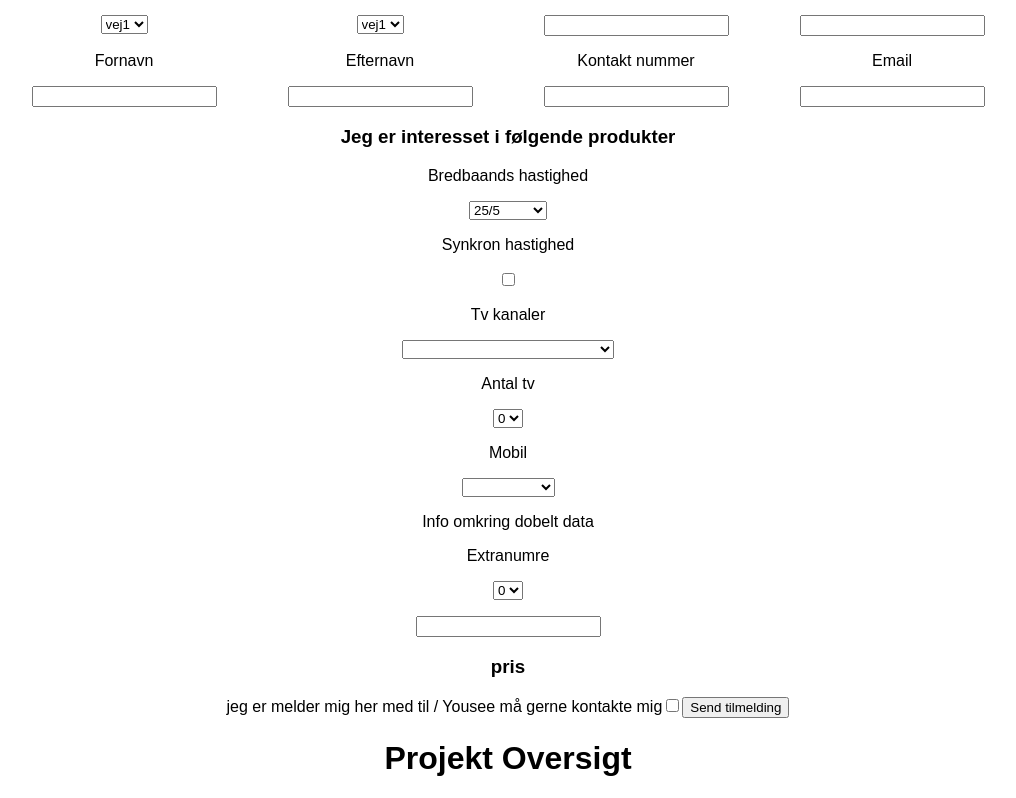
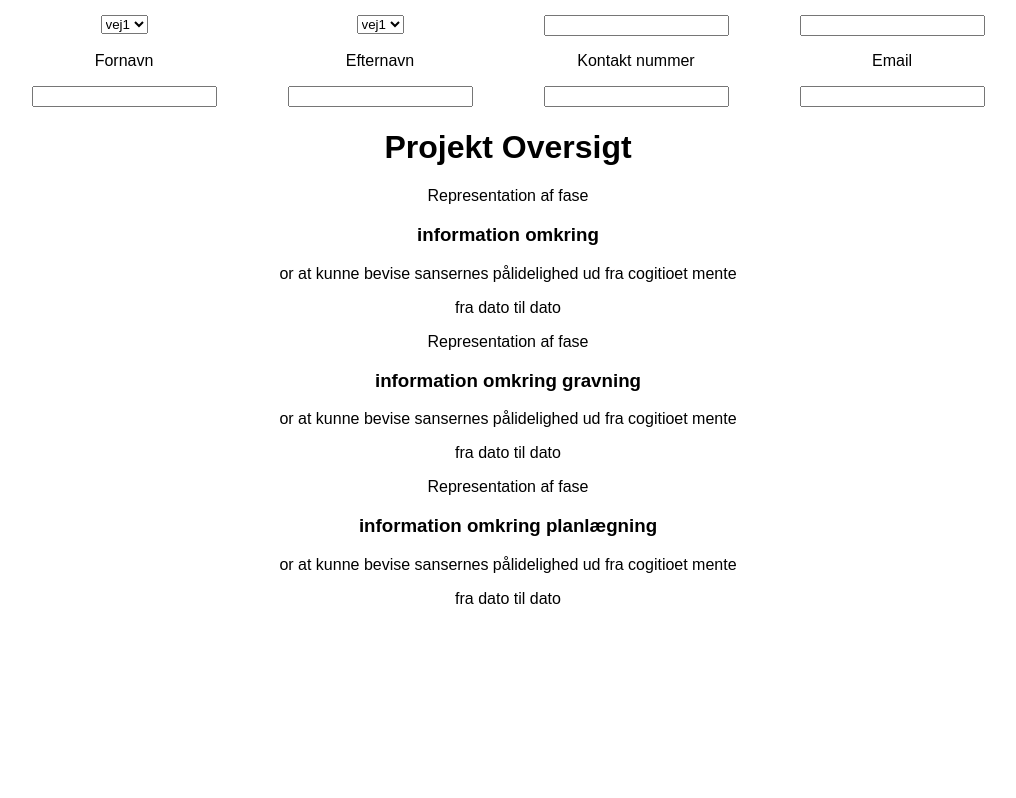
Before and after one commit to Lean-Rasmussen/bredbaandpulje, a React (Create React App) app: page /information in a window 1280 px wide. Shown: the part 742-1540 px from the top of the page, without its empty margins (132-1148 px from the left). After the commit the page ends 1366 px from the top, so only its background shows below. Built offline with nearby package versions, Linux system fonts and the light colour scheme.

Commit message:
layout in components for organisation and prepare for React route

```diff
--- a/src/App.js
+++ b/src/App.js
@@ -1,4 +1,7 @@
 import React, { Component } from 'react';
+import Information from './components/information'
+import Progress from './components/progress'
+import Tilmelding from './components/tilmelding'
 import './App.css';
 
 class App extends Component {
@@ -78,134 +81,10 @@ class App extends Component {
                 return <li className= 'navElement'>{name}</li>})}
           </ul>
         </div>
-        <div className='InformationContainer'>
-          <h1> {this.state.Navbar[0]}</h1>
-          <h3> {this.state.information[0]}</h3>
-          <p className="App-intro"> In philosophy, a relation is a type of fact that is true or
-          false of two things. For instance, "being taller than" is a relation that is true of "Shaquille O'Neal
-          and Ross Perot" and false of "the Empire State building and Mt. Everest." Substances or things have properties
-          ("this spot is red"). Relations on the other hand obtain between two substances ("this spot is bigger than that spot")
-          or two properties ("this red is a darker shade than that red"). There are two major kinds of
-          relations:[1] ontological and epistemological. Ontological relations are entities like "father",
-          which is a person considered in his relation to a child. Epistemological relations are often logical connections
-          that obtain between two concepts or ideas, like "entailment." The fact that all men are mortal and that Socrates
-          is a man entails that Socrates is mortal—the relation between Socrates' mortality and the mortality of all
-           men is an entailment relation.</p>
-
-          <h3> {this.state.information[1]}</h3>
-          <p>In philosophy, a relation is a type of fact that is true or
-          false of two things. For instance, "being taller than" is a relation that is true of "Shaquille O'Neal
-          and Ross Perot" and false of "the Empire State building and Mt. Everest." Substances or things have properties
-          ("this spot is red"). Relations on the other hand obtain between two substances ("this spot is bigger than that spot")
-          or two properties ("this red is a darker shade than that red"). There are two major kinds of
-          relations:[1] ontological and epistemological. Ontological relations are entities like "father",
-          which is a person considered in his relation to a child. Epistemological relations are often logical connections
-          that obtain between two concepts or ideas, like "entailment." The fact that all men are mortal and that Socrates
-          is a man entails that Socrates is mortal—the relation between Socrates' mortality and the mortality of all
-           men is an entailment relation.</p>
-        </div>
-
-
-        <div className ='Tilmelding'>
-          <h1> {this.state.Navbar[1]}</h1>
-           <h3> Adresse </h3>
-          <form className= 'personInfo'>
-          <div className='personItem'>
-            <p>Vejnavn</p><select>
-                {this.state.adresser.vejnavne.map(function(vej){
-                  return <option>{vej}</option>
-                })}
-              </select>
-              </div>
-              <div className='personItem'>
-              <p>Hus nummer</p><select>
-                {this.state.adresser.vejnavne.map(function(nummer){
-                  return <option>{nummer}</option>
-                })}
-              </select>
-              </div>
-            <div className='personItem'>
-            <p> Etage</p><input></input>
-            </div>
-            <div className='personItem'>
-            <p>Side</p><input></input>
-            </div>
-            <div className='personItem'>
-            <p>Fornavn</p><input></input>
-            </div>
-            <div className='personItem'>
-            <p>Efternavn</p><input></input>
-            </div>
-            <div className='personItem'>
-            <p>Kontakt nummer</p><input></input>
-            </div>
-            <div className='personItem'>
-            <p>Email</p><input></input>
-            </div>
-          </form>
-
-          <h3> Jeg er interesset i følgende produkter</h3>
-          <p>Bredbaands hastighed</p><select>
-            {this.state.BredbaandsHastigheder.map(function(hastighed){
-              return <option>{hastighed.speed}</option>
-            })}
-          </select>
-          <p>Synkron hastighed</p> <input type='checkbox'></input>
-
-          <p>Tv kanaler</p><select>
-            {this.state.TvPakker.map(function(TvPakke){
-              return <option>{TvPakke.pakke}</option>
-            })}
-          </select>
-
-          <p>Antal tv</p><select>
-            {this.state.antal.map(function(nummer){
-              return <option>{nummer}</option>
-            })}
-          </select>
-
-          <p>Mobil</p><select>
-          {this.state.MobilAbo.map(function(abo){
-              return <option>{abo.name}</option>
-            })}
-
-          </select>
-          <p>Info omkring dobelt data</p>
-
-          <p>Extranumre</p><select>
-          {this.state.antal.map(function(nummer){
-              return <option>{nummer}</option>
-            })}
-
-          </select>
-          <p></p><input></input>
-          <h3> pris </h3>
-          <p1> jeg er melder mig her med til / Yousee må gerne kontakte mig</p1>
-          <input type='checkbox'></input>
-          <button> Send tilmelding </button>
-        </div>
-
-        <div className= 'ProjektOversigt'>
-        <h1>{this.state.Navbar[2]}</h1>
-
-        <div>Representation af fase</div>
-        <h3>information omkring </h3>
-        <p>{this.state.faseBeskrivelser[0]} </p>
-        <p>{this.state.faseTid[0]} </p>
-
-
-        <div>Representation af fase </div>
-        <h3>information omkring gravning</h3>
-        <p>{this.state.faseBeskrivelser[1]} </p>
-        <p>{this.state.faseTid[1]} </p>
-
-        <div>Representation af fase </div>
-        <h3>information omkring planlægning</h3>
-        <p>{this.state.faseBeskrivelser[2]} </p>
-        <p>{this.state.faseTid[2]} </p>
-        </div>
-
-      </div>
+       <Information Navbar = {this.state.Navbar}  information={this.state.information} > </Information>
+       <Tilmelding Navbar = {this.state.Navbar}  adresser={this.state.adresser} > </Tilmelding>
+       <Progress Navbar = {this.state.Navbar} faseTid={this.state.faseTid}  faseBeskrivelser= {this.state.faseBeskrivelser}></Progress>
+    </div>
     );
   }
 }
--- /dev/null
+++ b/src/components/information.js
@@ -0,0 +1,35 @@
+import React, { Component } from 'react';
+class Information extends Component {
+
+  render(){
+    return(
+    	<div className='InformationContainer'>
+          <h1> {this.props.Navbar[0]}</h1>
+          <h3> {this.props.information[0]}</h3>
+          <p className="App-intro"> In philosophy, a relation is a type of fact that is true or
+          false of two things. For instance, "being taller than" is a relation that is true of "Shaquille O'Neal
+          and Ross Perot" and false of "the Empire State building and Mt. Everest." Substances or things have properties
+          ("this spot is red"). Relations on the other hand obtain between two substances ("this spot is bigger than that spot")
+          or two properties ("this red is a darker shade than that red"). There are two major kinds of
+          relations:[1] ontological and epistemological. Ontological relations are entities like "father",
+          which is a person considered in his relation to a child. Epistemological relations are often logical connections
+          that obtain between two concepts or ideas, like "entailment." The fact that all men are mortal and that Socrates
+          is a man entails that Socrates is mortal—the relation between Socrates' mortality and the mortality of all
+           men is an entailment relation.</p>
+
+          <h3> {this.props.information[1]}</h3>
+          <p>In philosophy, a relation is a type of fact that is true or
+          false of two things. For instance, "being taller than" is a relation that is true of "Shaquille O'Neal
+          and Ross Perot" and false of "the Empire State building and Mt. Everest." Substances or things have properties
+          ("this spot is red"). Relations on the other hand obtain between two substances ("this spot is bigger than that spot")
+          or two properties ("this red is a darker shade than that red"). There are two major kinds of
+          relations:[1] ontological and epistemological. Ontological relations are entities like "father",
+          which is a person considered in his relation to a child. Epistemological relations are often logical connections
+          that obtain between two concepts or ideas, like "entailment." The fact that all men are mortal and that Socrates
+          is a man entails that Socrates is mortal—the relation between Socrates' mortality and the mortality of all
+           men is an entailment relation.</p>
+        </div>
+    	)
+  }
+}
+export default Information;
--- /dev/null
+++ b/src/components/progress.js
@@ -0,0 +1,28 @@
+import React, { Component } from 'react';
+class Progress extends Component {
+
+  render(){
+    return(
+    <div className= 'ProjektOversigt'>
+        <h1>{this.props.Navbar[2]}</h1>
+
+        <div>Representation af fase</div>
+        <h3>information omkring </h3>
+        <p>{this.props.faseBeskrivelser[0]} </p>
+        <p>{this.props.faseTid[0]} </p>
+
+
+        <div>Representation af fase </div>
+        <h3>information omkring gravning</h3>
+        <p>{this.props.faseBeskrivelser[1]} </p>
+        <p>{this.props.faseTid[1]} </p>
+
+        <div>Representation af fase </div>
+        <h3>information omkring planlægning</h3>
+        <p>{this.props.faseBeskrivelser[2]} </p>
+        <p>{this.props.faseTid[2]} </p>
+     </div>
+      )
+  }
+}
+export default Progress;
--- /dev/null
+++ b/src/components/tilmelding.js
@@ -0,0 +1,47 @@
+import React, { Component } from 'react';
+class Tilmelding extends Component {
+
+  render(){
+    return(
+    <div>
+     <h1> {this.props.Navbar[1]}</h1>
+             <h3> Adresse </h3>
+            <form className= 'personInfo'>
+            <div className='personItem'>
+              <p>Vejnavn</p><select>
+                  {this.props.adresser.vejnavne.map(function(vej){
+                    return <option>{vej}</option>
+                  })}
+                </select>
+                </div>
+                <div className='personItem'>
+                <p>Hus nummer</p><select>
+                  {this.props.adresser.vejnavne.map(function(nummer){
+                    return <option>{nummer}</option>
+                  })}
+                </select>
+                </div>
+              <div className='personItem'>
+              <p> Etage</p><input></input>
+              </div>
+              <div className='personItem'>
+              <p>Side</p><input></input>
+              </div>
+              <div className='personItem'>
+              <p>Fornavn</p><input></input>
+              </div>
+              <div className='personItem'>
+              <p>Efternavn</p><input></input>
+              </div>
+              <div className='personItem'>
+              <p>Kontakt nummer</p><input></input>
+              </div>
+              <div className='personItem'>
+              <p>Email</p><input></input>
+              </div>
+            </form>
+    </div>
+  );
+  }
+}
+export default Tilmelding;
```
